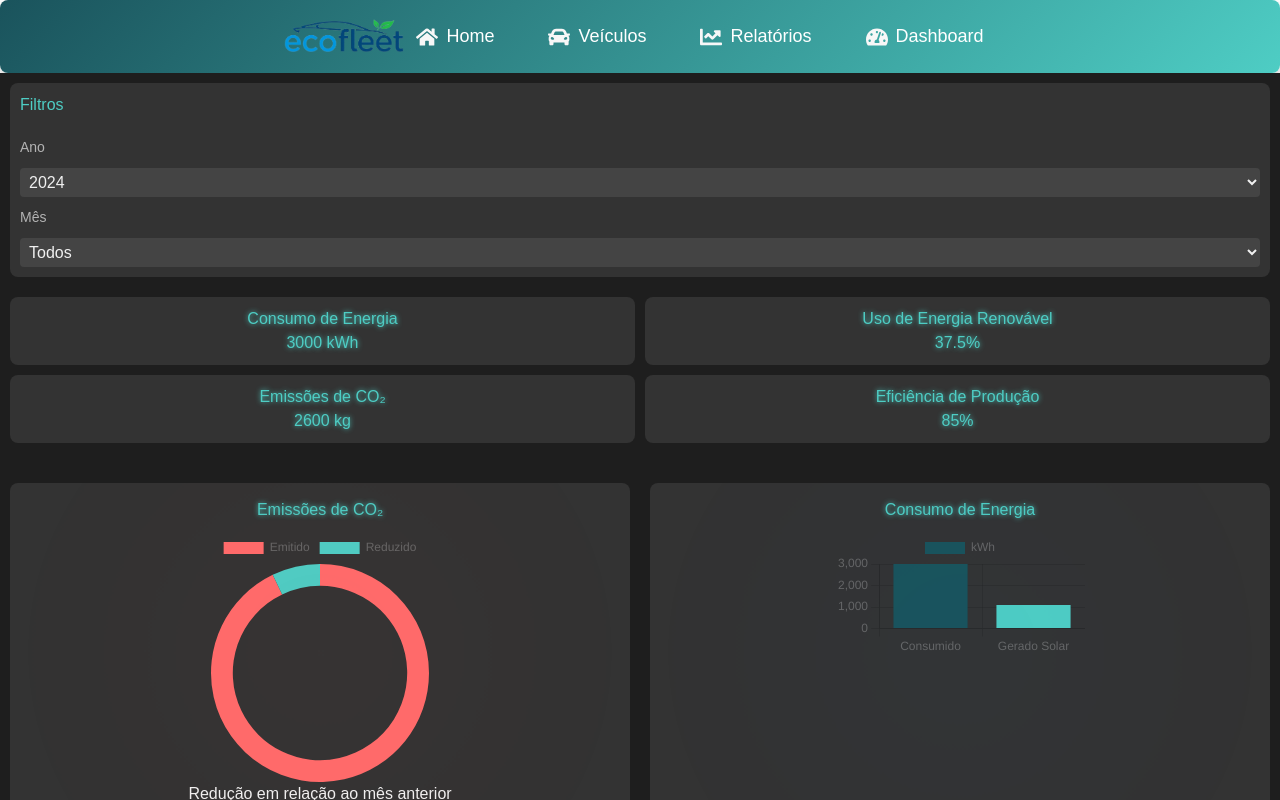
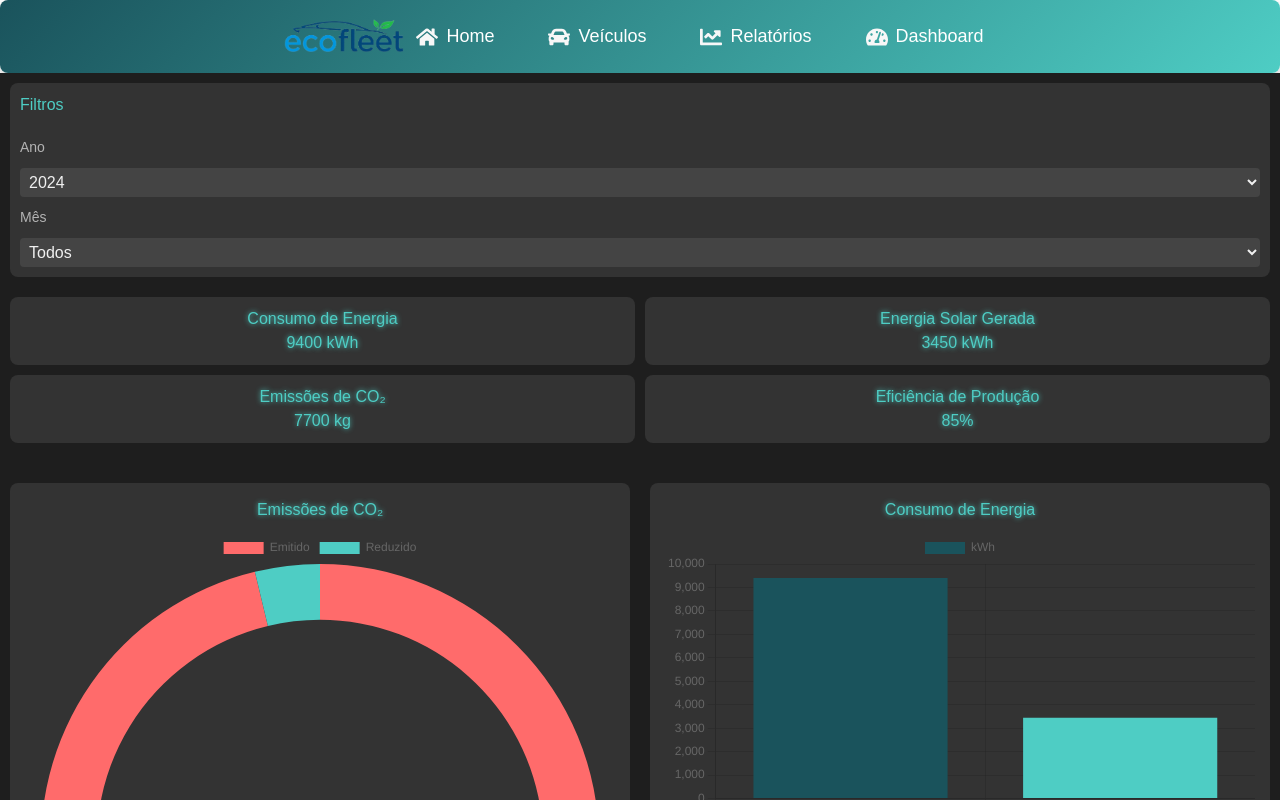
Before and after one commit to Cruz-011/EcoFleet, a Next.js app in the folder ecofleet/: page /dashboard in a window 1280 px wide. Shown: the top 800 px of the page. Built offline with nearby package versions, Linux system fonts and the light colour scheme.

Commit message:
correcao do dashboard

```diff
--- a/ecofleet/src/app/dashboard/Dashboard.module.css
+++ b/ecofleet/src/app/dashboard/Dashboard.module.css
@@ -82,75 +82,32 @@
 
 /* Contêiner dos Gráficos para ajustar tamanho e responsividade */
 .chartContainer {
-    max-width: 250px;
-    max-height: 250px;
+  max-width: 200px; /* Reduz tamanho padrão */
+  max-height: 200px; /* Reduz tamanho padrão */
   margin: 0 auto;
 }
 
-  /* Animações de Fundo Suaves */
-
-  .co2Background::before {
-    content: "";
-    position: absolute;
-    top: 0;
-    left: 0;
-    width: 100%;
-    height: 100%;
-    background: radial-gradient(circle, rgba(255,107,107,0.1), transparent);
-    animation: softPulse 5s infinite alternate;
-    opacity: 0.15;
+@media (min-width: 1024px) {
+  .chartContainer {
+    max-width: 180px; /* Reduz ainda mais para telas maiores */
+    max-height: 180px;
+  }
 }
 
-  .energyBackground::before {
-    content: "";
-    position: absolute;
-    top: 0;
-    left: 0;
-    width: 100%;
-    height: 100%;
-    background: radial-gradient(circle, rgba(30,144,255,0.1), transparent);
-    animation: softPulse 6s infinite alternate;
-    opacity: 0.15;
-  }
-
-  .renewableBackground::before {
-    content: "";
-    position: absolute;
-    top: 0;
-    left: 0;
-    width: 100%;
-    height: 100%;
-    background: radial-gradient(circle, rgba(255,255,0,0.1), transparent);
-    animation: softPulse 7s infinite alternate;
-    opacity: 0.1;
-  }
-
-  .productionBackground::before {
-    content: "";
-    position: absolute;
-    top: 0;
-    left: 0;
-    width: 100%;
-    height: 100%;
-    background: radial-gradient(circle, rgba(100,255,100,0.1), transparent);
-    animation: softPulse 8s infinite alternate;
-    opacity: 0.1;
-  }
-
-  /* Keyframes das Animações Suaves */
-  @keyframes softPulse {
-    from { transform: scale(1); opacity: 0.1; }
-    to { transform: scale(1.05); opacity: 0.2; }
-  }
-
-  /* Responsividade */
 @media (max-width: 768px) {
   .chartsGrid, .topIndicators {
     grid-template-columns: 1fr;
   }
 
   .chartContainer {
-      max-width: 200px;
-      max-height: 200px;
+    max-width: 150px; /* Reduz tamanho para telas médias */
+    max-height: 150px;
   }
 }
+
+@media (max-width: 480px) {
+  .chartContainer {
+    max-width: 120px; /* Reduz tamanho para telas pequenas */
+    max-height: 120px;
+  }
+}
--- a/ecofleet/src/app/dashboard/page.tsx
+++ b/ecofleet/src/app/dashboard/page.tsx
@@ -2,15 +2,20 @@
 import { useEffect, useState } from 'react';
 import Header from '../components/Header';
 import Footer from '../components/footer';
-import { Bar, Doughnut, Line } from 'react-chartjs-2';
-import { Chart as ChartJS, CategoryScale, LinearScale, BarElement, ArcElement, LineElement, PointElement, Title, Tooltip, Legend } from 'chart.js';
+import { Bar, Doughnut } from 'react-chartjs-2';
+import { Chart as ChartJS, CategoryScale, LinearScale, BarElement, ArcElement, Title, Tooltip, Legend } from 'chart.js';
 import styles from './Dashboard.module.css';
 
-ChartJS.register(CategoryScale, LinearScale, BarElement, ArcElement, LineElement, PointElement, Title, Tooltip, Legend);
+ChartJS.register(CategoryScale, LinearScale, BarElement, ArcElement, Title, Tooltip, Legend);
 
 export default function SustainabilityDashboard() {
-  const mockData = {
+  const mockData: Record<string, any> = {
     2024: {
+      Todos: {
+        energyConsumption: 9400,
+        solarEnergyGenerated: 3450,
+        totalEmissions: 7700,
+      },
       January: {
         energyConsumption: 3000,
         solarEnergyGenerated: 1100,
@@ -28,35 +33,34 @@ export default function SustainabilityDashboard() {
       },
     },
     2023: {
+      Todos: {
+        energyConsumption: 8900,
+        solarEnergyGenerated: 3400,
+        totalEmissions: 7800,
+      },
       January: {
         energyConsumption: 2900,
         solarEnergyGenerated: 1000,
-        totalEmissions: 2700,
-      },
-      Todos: {
-        energyConsumption: 3100,
-        solarEnergyGenerated: 1100,
         totalEmissions: 2700,
       },
     },
   };
 
   const [data, setData] = useState({
-    classification: 'Amigável',
-    energyConsumption: 3200,
-    solarEnergyGenerated: 1200,
+    energyConsumption: 9400,
+    solarEnergyGenerated: 3450,
+    totalEmissions: 7700,
     renewableUsage: 37.5,
     productionEfficiency: 85,
-    totalEmissions: 2500,
-    previousEmissions: 2800,
+    previousEmissions: 8000,
   });
 
   const [selectedYear, setSelectedYear] = useState('2024');
   const [selectedMonth, setSelectedMonth] = useState('Todos');
 
   useEffect(() => {
-    const yearData = mockData[selectedYear] ? mockData[selectedYear] : mockData['2024'];
-    const monthData = yearData[selectedMonth] || yearData['January'];
+    const yearData = mockData[selectedYear] || mockData['2024'];
+    const monthData = yearData[selectedMonth] || yearData['Todos'];
     setData((prev) => ({
       ...prev,
       energyConsumption: monthData.energyConsumption,
@@ -99,8 +103,8 @@ export default function SustainabilityDashboard() {
               <p>{data.energyConsumption} kWh</p>
             </div>
             <div className={styles.indicatorCard}>
-              <h4>Uso de Energia Renovável</h4>
-              <p>{data.renewableUsage}%</p>
+              <h4>Energia Solar Gerada</h4>
+              <p>{data.solarEnergyGenerated} kWh</p>
             </div>
             <div className={styles.indicatorCard}>
               <h4>Emissões de CO₂</h4>
@@ -115,7 +119,6 @@ export default function SustainabilityDashboard() {
           <div className={styles.chartsGrid}>
             <div className={`${styles.chartCard} ${styles.co2Card}`}>
               <h3>Emissões de CO₂</h3>
-              <div className={`${styles.chartContainer} ${styles.co2Background}`}>
               <Doughnut
                 data={{
                   labels: ['Emitido', 'Reduzido'],
@@ -129,13 +132,11 @@ export default function SustainabilityDashboard() {
                 }}
                 options={{ cutout: '80%' }}
               />
-              </div>
               <p>{emissionsTrend} em relação ao mês anterior</p>
             </div>
 
             <div className={`${styles.chartCard} ${styles.energyCard}`}>
               <h3>Consumo de Energia</h3>
-              <div className={`${styles.chartContainer} ${styles.energyBackground}`}>
               <Bar
                 data={{
                   labels: ['Consumido', 'Gerado Solar'],
@@ -151,7 +152,6 @@ export default function SustainabilityDashboard() {
               />
             </div>
           </div>
-          </div>
         </main>
       </div>
       <Footer />
```
Lines whose indentation alone changed are shown as unchanged.
